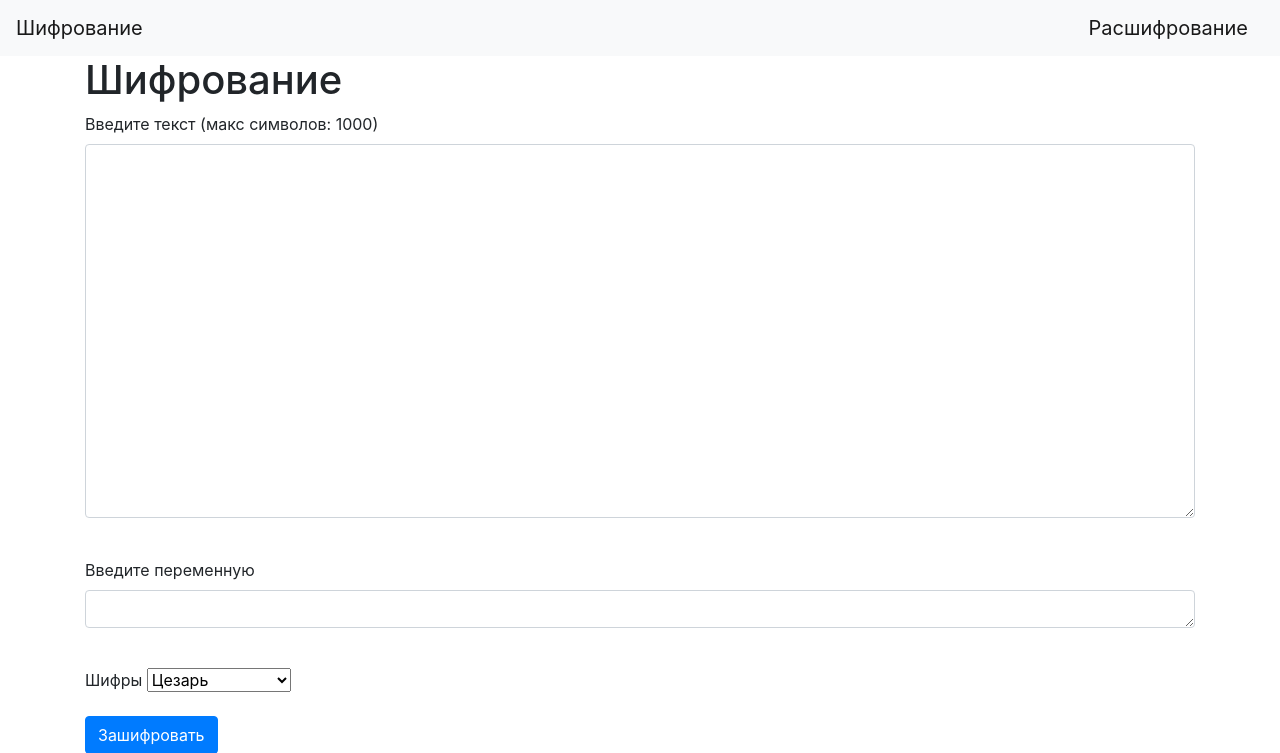
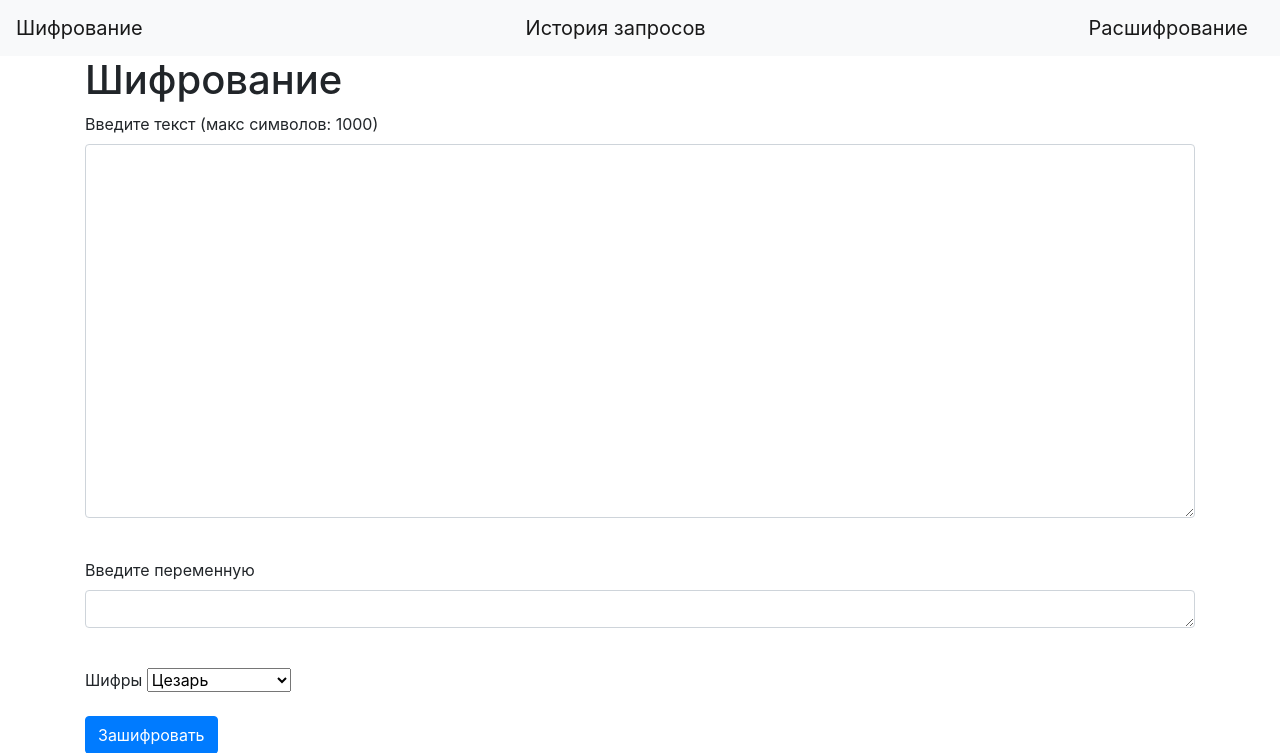
Before and after one commit to EffectMagical/cryptographer_python, a Flask app: page / in a window 1280 px wide. Shown: the top 753 px of the page. Run offline with Flask 3, Linux system fonts and the light colour scheme; some libraries are stand-ins or nearby versions.

Commit message:
Update base.html

```diff
--- a/templates/base.html
+++ b/templates/base.html
@@ -13,10 +13,10 @@
 <header>
     <nav class="navbar navbar-light bg-light">
         <a class="navbar-brand" href={{url_for('encryption')}}>Шифрование</a>
+        <a class="navbar-brand" href={{url_for('history')}}>История запросов</a>
         <a class="navbar-brand" href={{url_for('decryption')}}>Расшифрование</a>
     </nav>
 </header>
-<!-- Begin page content -->
 <main role="main" class="container">
     {% block content %}{% endblock %}
 </main>
```
